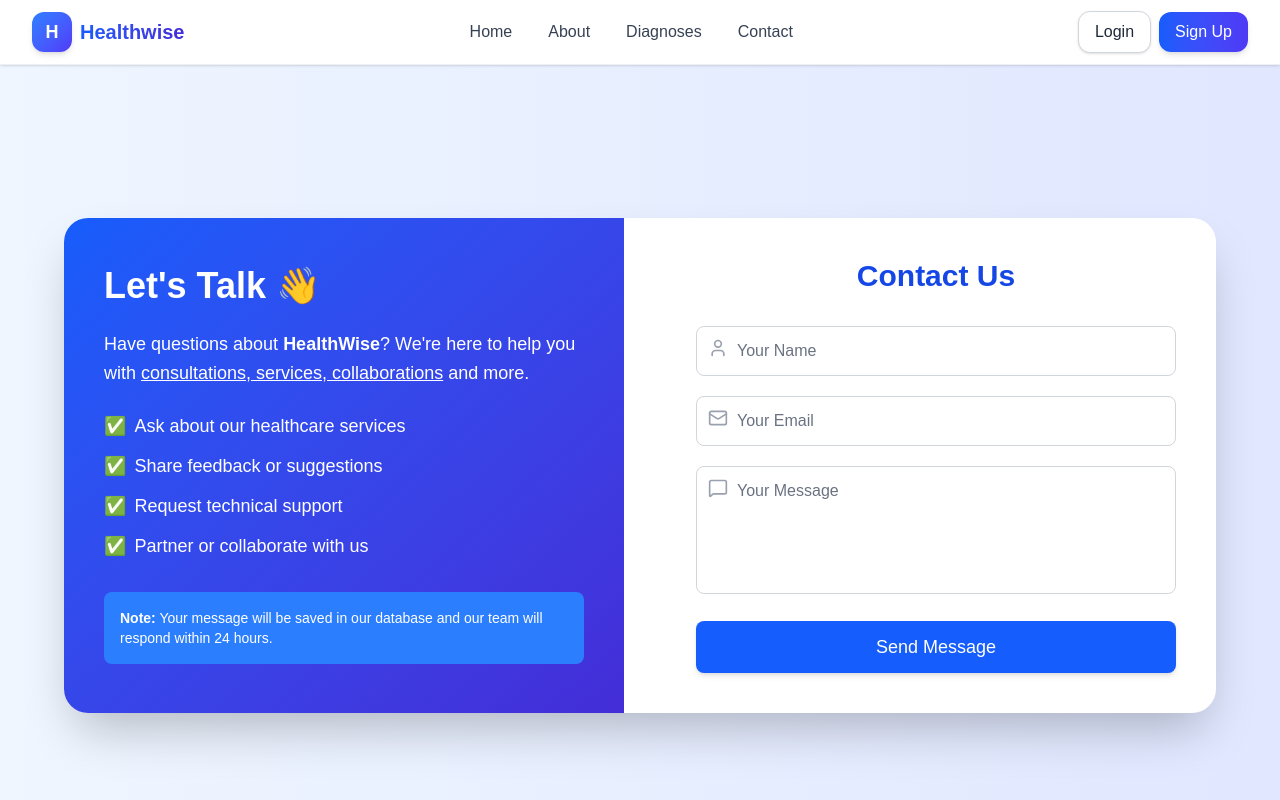
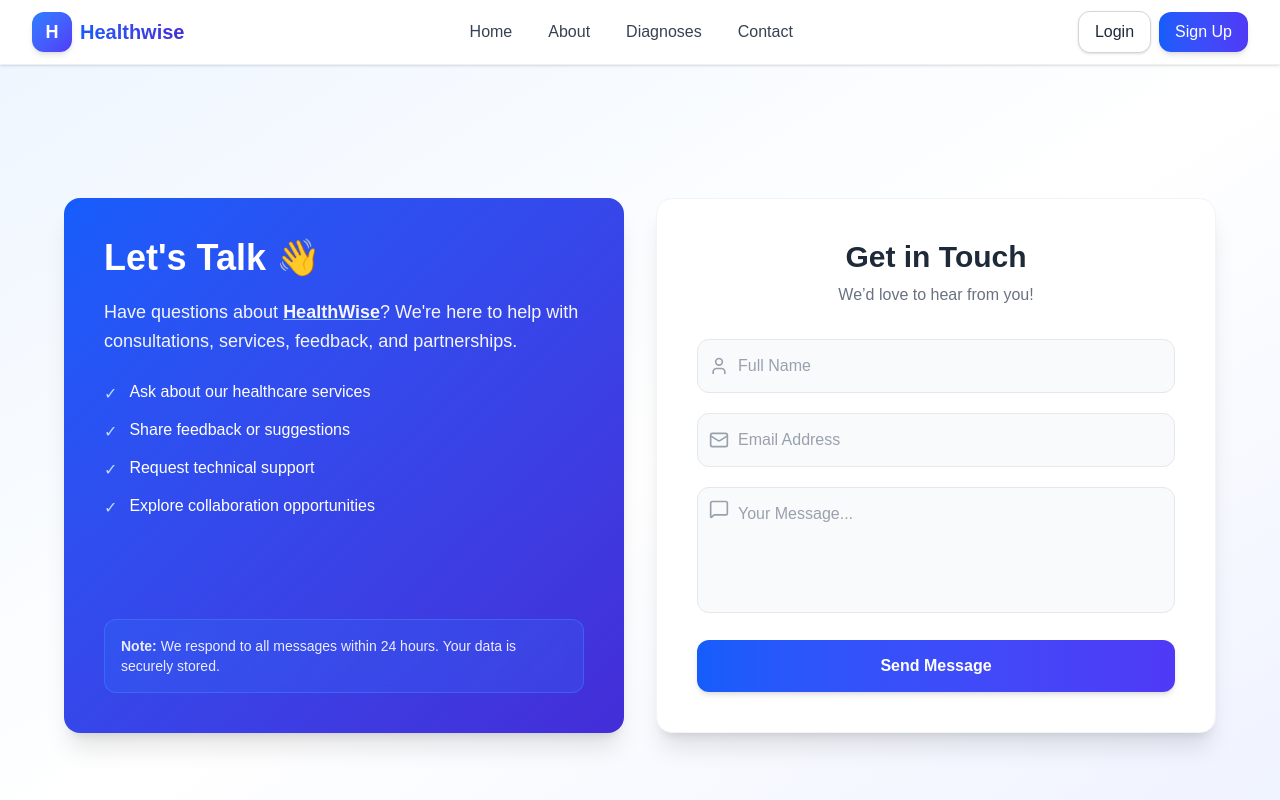
Before and after one commit to bhavy-sharma/HealtWise, a Next.js app: page /contact in a window 1280 px wide. Shown: the top 800 px of the page. Built offline with nearby package versions, Linux system fonts and the light colour scheme.

Commit message:
Contact page sahi

```diff
--- a/app/admin/contacts/page.jsx
+++ b/app/admin/contacts/page.jsx
@@ -29,51 +29,81 @@ export default function AdminContacts() {
 
   if (!user) {
     return (
-      <div className="min-h-screen flex items-center justify-center">
-        <div className="text-xl">Please login to view this page</div>
+      <div className="min-h-screen flex items-center justify-center bg-white">
+        <div className="text-xl font-medium text-gray-800">Please login to view this page</div>
       </div>
     );
   }
 
   return (
-    <div className="min-h-screen bg-gray-50 py-8 px-4">
-      <div className="max-w-6xl mx-auto">
-        <h1 className="text-3xl font-bold mb-8">Contact Messages</h1>
+    <div className="min-h-screen bg-white py-8 px-4 sm:px-6 lg:px-8">
+      <div className="max-w-7xl mx-auto">
+        <div className="mb-8">
+          <h1 className="text-3xl font-bold text-gray-900">Contact Messages</h1>
+          <p className="mt-2 text-sm text-gray-600">
+            View and manage messages from your website visitors.
+          </p>
+        </div>
 
         {loading ? (
-          <div className="text-center">Loading...</div>
+          <div className="flex justify-center items-center h-64">
+            <div className="text-gray-700 font-medium">Loading messages...</div>
+          </div>
+        ) : contacts.length === 0 ? (
+          <div className="bg-white border border-gray-200 rounded-xl shadow-sm p-8 text-center">
+            <p className="text-gray-500">No contact messages yet.</p>
+          </div>
         ) : (
-          <div className="bg-white shadow rounded-lg overflow-hidden">
-            <table className="min-w-full">
+          <div className="bg-white border border-gray-200 rounded-xl shadow-sm overflow-hidden">
+            <div className="overflow-x-auto">
+              <table className="min-w-full divide-y divide-gray-200">
                 <thead className="bg-gray-50">
                   <tr>
-                  <th className="px-6 py-3 text-left text-xs font-medium text-gray-500 uppercase tracking-wider">Name</th>
-                  <th className="px-6 py-3 text-left text-xs font-medium text-gray-500 uppercase tracking-wider">Email</th>
-                  <th className="px-6 py-3 text-left text-xs font-medium text-gray-500 uppercase tracking-wider">Message</th>
-                  <th className="px-6 py-3 text-left text-xs font-medium text-gray-500 uppercase tracking-wider">Date</th>
-                  <th className="px-6 py-3 text-left text-xs font-medium text-gray-500 uppercase tracking-wider">Status</th>
+                    <th scope="col" className="px-6 py-4 text-left text-xs font-semibold text-gray-700 uppercase tracking-wider">
+                      Name
+                    </th>
+                    <th scope="col" className="px-6 py-4 text-left text-xs font-semibold text-gray-700 uppercase tracking-wider">
+                      Email
+                    </th>
+                    <th scope="col" className="px-6 py-4 text-left text-xs font-semibold text-gray-700 uppercase tracking-wider">
+                      Message
+                    </th>
+                    <th scope="col" className="px-6 py-4 text-left text-xs font-semibold text-gray-700 uppercase tracking-wider">
+                      Date
+                    </th>
+                    <th scope="col" className="px-6 py-4 text-left text-xs font-semibold text-gray-700 uppercase tracking-wider">
+                      Status
+                    </th>
                   </tr>
                 </thead>
-              <tbody className="bg-white divide-y divide-gray-200">
+                <tbody className="divide-y divide-gray-200 bg-white">
                   {contacts.map((contact) => (
-                  <tr key={contact._id}>
-                    <td className="px-6 py-4 whitespace-nowrap">{contact.name}</td>
-                    <td className="px-6 py-4 whitespace-nowrap">{contact.email}</td>
-                    <td className="px-6 py-4">
-                      <div className="max-w-xs truncate">{contact.message}</div>
+                    <tr key={contact._id} className="hover:bg-gray-50 transition-colors">
+                      <td className="px-6 py-4 whitespace-nowrap">
+                        <div className="font-medium text-gray-900">{contact.name}</div>
                       </td>
                       <td className="px-6 py-4 whitespace-nowrap">
-                      {new Date(contact.createdAt).toLocaleDateString()}
+                        <div className="text-gray-700">{contact.email}</div>
+                      </td>
+                      <td className="px-6 py-4 max-w-xs">
+                        <div className="text-gray-700 line-clamp-2">{contact.message}</div>
+                      </td>
+                      <td className="px-6 py-4 whitespace-nowrap text-gray-600">
+                        {new Date(contact.createdAt).toLocaleDateString('en-US', {
+                          year: 'numeric',
+                          month: 'short',
+                          day: 'numeric'
+                        })}
                       </td>
                       <td className="px-6 py-4 whitespace-nowrap">
-                      <span className={`px-2 py-1 text-xs rounded-full ${
+                        <span className={`inline-flex items-center px-2.5 py-0.5 rounded-full text-xs font-medium ${
                           contact.status === 'new'
-                          ? 'bg-yellow-100 text-yellow-800'
+                            ? 'bg-amber-100 text-amber-800'
                             : contact.status === 'read'
                             ? 'bg-blue-100 text-blue-800'
-                          : 'bg-green-100 text-green-800'
+                            : 'bg-emerald-100 text-emerald-800'
                         }`}>
-                        {contact.status}
+                          {contact.status.charAt(0).toUpperCase() + contact.status.slice(1)}
                         </span>
                       </td>
                     </tr>
@@ -81,6 +111,7 @@ export default function AdminContacts() {
                 </tbody>
               </table>
             </div>
+          </div>
         )}
       </div>
     </div>
--- a/app/contact/page.js
+++ b/app/contact/page.jsx
@@ -11,11 +11,11 @@ export default function Contact() {
       <ContactForm />
 
       {/* Optional: Show user info if logged in */}
-      {user && (
+      {/* {user && (
         <div className="fixed bottom-4 right-4 bg-blue-600 text-white px-4 py-2 rounded-lg shadow-lg">
           <p className="text-sm">Logged in as: {user.name}</p>
         </div>
-      )}
+      )} */}
     </div>
   );
 }
--- a/components/ContactForm.jsx
+++ b/components/ContactForm.jsx
@@ -35,11 +35,7 @@ export default function ContactForm() {
       if (res.ok) {
         setStatus("✅ Message sent successfully! We'll get back to you soon.");
         setFormData({ name: "", email: "", message: "" });
-
-        // Clear success message after 5 seconds
-        setTimeout(() => {
-          setStatus("");
-        }, 5000);
+        setTimeout(() => setStatus(""), 5000);
       } else {
         setStatus(`❌ ${data.message || "Failed to send message."}`);
       }
@@ -52,104 +48,107 @@ export default function ContactForm() {
   };
 
   return (
-    <div className="min-h-screen flex items-center justify-center bg-gradient-to-r from-blue-50 to-indigo-100 p-6">
-      <div className="grid grid-cols-1 md:grid-cols-2 gap-8 bg-white shadow-2xl rounded-3xl w-full max-w-6xl overflow-hidden">
+    <div className="min-h-screen flex items-center justify-center bg-gradient-to-br from-blue-50 via-white to-indigo-50 p-4 sm:p-6">
+      <div className="grid grid-cols-1 lg:grid-cols-2 gap-8 w-full max-w-6xl">
 
         {/* Left Side - Information */}
-        <div className="bg-gradient-to-br from-blue-600 to-indigo-700 text-white p-10 flex flex-col justify-center">
-          <h2 className="text-4xl font-bold mb-6">Let's Talk 👋</h2>
-          <p className="mb-6 text-lg leading-relaxed">
-            Have questions about <span className="font-semibold">HealthWise</span>?
-            We're here to help you with <span className="underline">consultations, services, collaborations</span> and more.
+        <div className="bg-gradient-to-br from-blue-600 to-indigo-700 text-white rounded-2xl p-8 sm:p-10 flex flex-col justify-center shadow-xl">
+          <h2 className="text-3xl sm:text-4xl font-bold mb-5">Let's Talk 👋</h2>
+          <p className="mb-6 text-base sm:text-lg leading-relaxed opacity-95">
+            Have questions about <span className="font-semibold underline decoration-blue-300">HealthWise</span>?
+            We're here to help with <span className="font-medium">consultations, services, feedback, and partnerships</span>.
           </p>
-          <ul className="space-y-3 text-lg">
-            <li className="flex items-center">
-              <span className="mr-2">✅</span>
-              Ask about our healthcare services
-            </li>
-            <li className="flex items-center">
-              <span className="mr-2">✅</span>
-              Share feedback or suggestions
-            </li>
-            <li className="flex items-center">
-              <span className="mr-2">✅</span>
-              Request technical support
-            </li>
-            <li className="flex items-center">
-              <span className="mr-2">✅</span>
-              Partner or collaborate with us
-            </li>
+
+          <ul className="space-y-3 mb-8">
+            {[
+              "Ask about our healthcare services",
+              "Share feedback or suggestions",
+              "Request technical support",
+              "Explore collaboration opportunities"
+            ].map((item, i) => (
+              <li key={i} className="flex items-start">
+                <span className="flex-shrink-0 mt-0.5 mr-3 text-blue-200">✓</span>
+                <span className="text-sm sm:text-base">{item}</span>
+              </li>
+            ))}
           </ul>
 
-          {/* Additional Info */}
-          <div className="mt-8 p-4 bg-blue-500 rounded-lg">
-            <p className="text-sm">
-              <strong>Note:</strong> Your message will be saved in our database and our team will respond within 24 hours.
+          <div className="mt-auto p-4 bg-blue-500/20 backdrop-blur-sm rounded-xl border border-blue-400/30">
+            <p className="text-xs sm:text-sm opacity-90">
+              <strong>Note:</strong> We respond to all messages within 24 hours. Your data is securely stored.
             </p>
           </div>
         </div>
 
         {/* Right Side - Form */}
-        <div className="p-10">
-          <h3 className="text-3xl font-bold mb-8 text-center text-blue-700">
-            Contact Us
-          </h3>
-          <form onSubmit={handleSubmit} className="flex flex-col gap-5">
+        <div className="bg-white rounded-2xl p-8 sm:p-10 shadow-xl border border-gray-100">
+          <div className="text-center mb-8">
+            <h3 className="text-2xl sm:text-3xl font-bold text-gray-800">Get in Touch</h3>
+            <p className="text-gray-500 mt-2">We’d love to hear from you!</p>
+          </div>
 
+          <form onSubmit={handleSubmit} className="space-y-5">
             <div className="relative">
-              <User className="absolute left-3 top-3 text-gray-400" size={20} />
+              <div className="absolute inset-y-0 left-0 flex items-center pl-3 pointer-events-none text-gray-400">
+                <User size={20} />
+              </div>
               <input
                 type="text"
                 name="name"
-                placeholder="Your Name"
+                placeholder="Full Name"
                 value={formData.name}
                 onChange={handleChange}
                 required
                 disabled={loading}
-                className="w-full border border-gray-300 pl-10 pr-3 py-3 rounded-lg focus:outline-none focus:ring-2 focus:ring-blue-400 transition text-gray-800 placeholder-gray-500 disabled:bg-gray-100 disabled:cursor-not-allowed"
+                className="w-full pl-10 pr-4 py-3.5 rounded-xl border border-gray-200 focus:border-blue-500 focus:ring-2 focus:ring-blue-200 outline-none transition-all duration-200 text-gray-800 placeholder-gray-400 bg-gray-50 hover:bg-white disabled:bg-gray-100 disabled:cursor-not-allowed"
               />
             </div>
 
             <div className="relative">
-              <Mail className="absolute left-3 top-3 text-gray-400" size={20} />
+              <div className="absolute inset-y-0 left-0 flex items-center pl-3 pointer-events-none text-gray-400">
+                <Mail size={20} />
+              </div>
               <input
                 type="email"
                 name="email"
-                placeholder="Your Email"
+                placeholder="Email Address"
                 value={formData.email}
                 onChange={handleChange}
                 required
                 disabled={loading}
-                className="w-full border border-gray-300 pl-10 pr-3 py-3 rounded-lg focus:outline-none focus:ring-2 focus:ring-blue-400 transition text-gray-800 placeholder-gray-500 disabled:bg-gray-100 disabled:cursor-not-allowed"
+                className="w-full pl-10 pr-4 py-3.5 rounded-xl border border-gray-200 focus:border-blue-500 focus:ring-2 focus:ring-blue-200 outline-none transition-all duration-200 text-gray-800 placeholder-gray-400 bg-gray-50 hover:bg-white disabled:bg-gray-100 disabled:cursor-not-allowed"
               />
             </div>
 
             <div className="relative">
-              <MessageSquare className="absolute left-3 top-3 text-gray-400" size={20} />
+              <div className="absolute top-3 left-3 pointer-events-none text-gray-400">
+                <MessageSquare size={20} />
+              </div>
               <textarea
                 name="message"
-                placeholder="Your Message"
+                placeholder="Your Message..."
                 value={formData.message}
                 onChange={handleChange}
                 required
                 disabled={loading}
-                className="w-full border border-gray-300 pl-10 pr-3 py-3 rounded-lg focus:outline-none focus:ring-2 focus:ring-blue-400 transition text-gray-800 placeholder-gray-500 h-32 resize-none disabled:bg-gray-100 disabled:cursor-not-allowed"
+                rows="4"
+                className="w-full pl-10 pr-4 pt-3.5 pb-3.5 rounded-xl border border-gray-200 focus:border-blue-500 focus:ring-2 focus:ring-blue-200 outline-none transition-all duration-200 text-gray-800 placeholder-gray-400 bg-gray-50 hover:bg-white resize-none disabled:bg-gray-100 disabled:cursor-not-allowed"
               />
             </div>
 
             <button
               type="submit"
               disabled={loading}
-              className="bg-blue-600 text-white py-3 rounded-lg hover:bg-blue-700 transition shadow-md text-lg font-medium disabled:bg-blue-400 disabled:cursor-not-allowed flex items-center justify-center"
+              className="w-full bg-gradient-to-r from-blue-600 to-indigo-600 text-white py-3.5 rounded-xl font-semibold text-base shadow-md hover:shadow-lg transform hover:-translate-y-0.5 transition-all duration-200 disabled:opacity-80 disabled:cursor-not-allowed disabled:transform-none"
             >
               {loading ? (
-                <>
+                <div className="flex items-center justify-center">
                   <svg className="animate-spin -ml-1 mr-3 h-5 w-5 text-white" xmlns="http://www.w3.org/2000/svg" fill="none" viewBox="0 0 24 24">
                     <circle className="opacity-25" cx="12" cy="12" r="10" stroke="currentColor" strokeWidth="4"></circle>
                     <path className="opacity-75" fill="currentColor" d="M4 12a8 8 0 018-8V0C5.373 0 0 5.373 0 12h4zm2 5.291A7.962 7.962 0 014 12H0c0 3.042 1.135 5.824 3 7.938l3-2.647z"></path>
                   </svg>
                   Sending...
-                </>
+                </div>
               ) : (
                 "Send Message"
               )}
@@ -157,13 +156,15 @@ export default function ContactForm() {
           </form>
 
           {status && (
-            <div className={`mt-6 p-4 rounded-lg text-center font-medium ${
-              status.includes('✅')
-                ? 'bg-green-100 text-green-700 border border-green-200'
-                : status.includes('❌') || status.includes('⚠️')
-                ? 'bg-red-100 text-red-700 border border-red-200'
-                : 'bg-blue-100 text-blue-700 border border-blue-200'
-            }`}>
+            <div
+              className={`mt-6 p-4 rounded-xl text-center font-medium transition-all duration-300 animate-fadeIn ${
+                status.startsWith('✅')
+                  ? 'bg-green-50 text-green-700 border border-green-200'
+                  : status.startsWith('❌') || status.startsWith('⚠️')
+                  ? 'bg-red-50 text-red-700 border border-red-200'
+                  : 'bg-blue-50 text-blue-700 border border-blue-200'
+              }`}
+            >
               {status}
             </div>
           )}
```
Also changed, not shown: app/about/page.jsx (added). Lines whose indentation alone changed are shown as unchanged.
